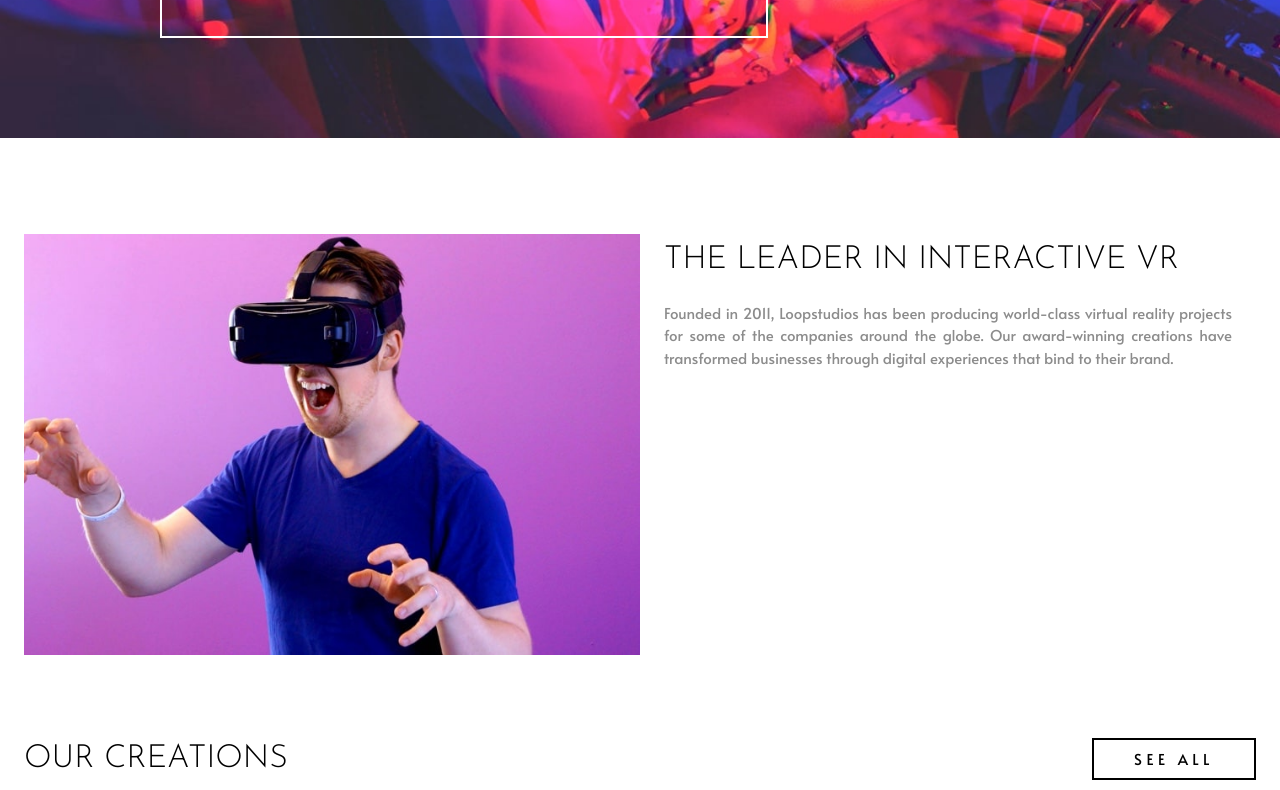
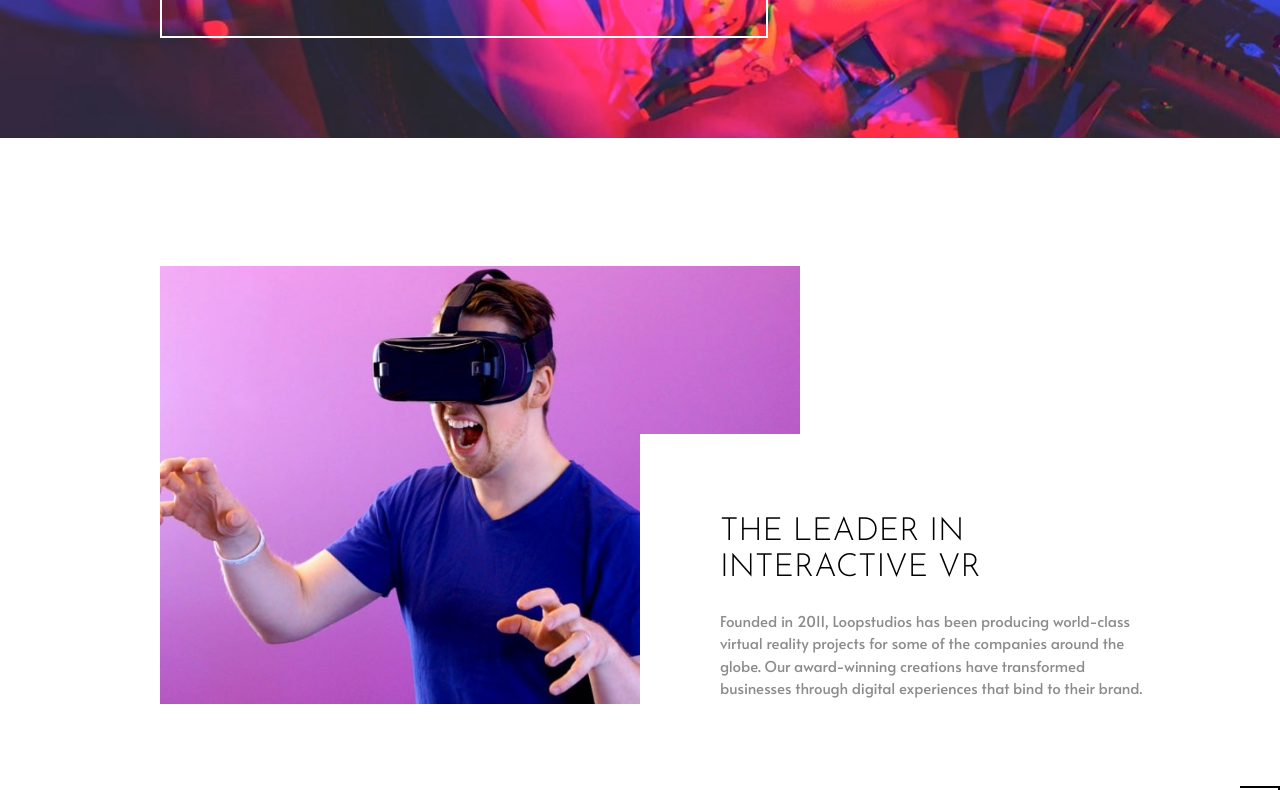
Before and after one commit to LucSil/loopstudios, a Vue app: page / in a window 1280 px wide. Shown: the part 440-1230 px from the top of the page. Built offline with nearby package versions, Linux system fonts and the light colour scheme.

Commit message:
responsive desktop design for VR.vue complete

```diff
--- a/src/components/Main.vue
+++ b/src/components/Main.vue
@@ -1,5 +1,5 @@
 <template>
-  <section class="bg-p-white px-6 py-24">
+  <section class="bg-p-white px-6 py-24 lg:mt-4 lg:px-0">
     <VR />
     <Creations />
   </section>
--- a/src/components/children/VR.vue
+++ b/src/components/children/VR.vue
@@ -1,6 +1,6 @@
 <template>
-  <section class="sm:grid grid-cols-2">
-    <picture>
+  <section class="sm:grid grid-cols-2 relative lg:mt-4">
+    <picture class="lg:relative lg:left-40">
       <source
         media="(min-width:500px)"
         srcset="../../assets/images/pic/vr-desk.jpg"
@@ -11,14 +11,16 @@
       />
       <img src="../../assets/images/pic/vr-desk.jpg" alt="Man with VR set" />
     </picture>
-    <div class="mt-10 sm:mt-2">
+    <div
+      class="mt-10 sm:mt-2 lg:relative lg:bg-white lg:w-[37.5rem] lg:p-20 lg:top-40"
+    >
       <h1
-        class="text-[32px] leading-9 mb-6 font-josefin font-light text-center sm:text-left sm:pl-6"
+        class="text-[32px] leading-9 mb-6 font-josefin text-center sm:text-left sm:pl-6 lg:pl-0"
       >
         THE LEADER IN INTERACTIVE VR
       </h1>
       <p
-        class="font-alata px-6 font-normal text-p-darkGray text-center sm:text-justify"
+        class="font-alata px-6 font-normal text-p-darkGray text-center sm:text-justify lg:text-left lg:px-0"
       >
         Founded in 2011, Loopstudios has been producing world-class virtual
         reality projects for some of the companies around the globe. Our
```
